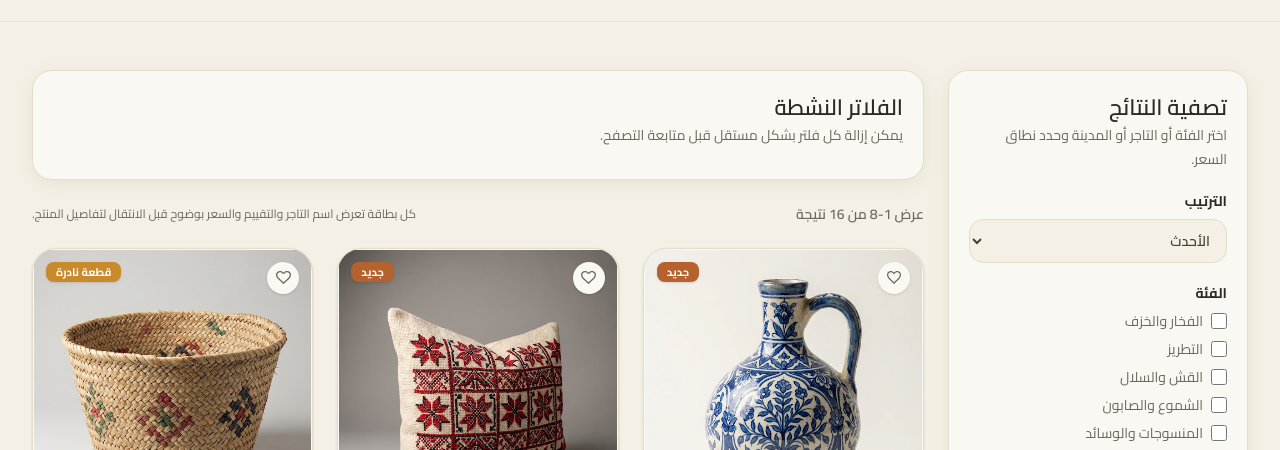
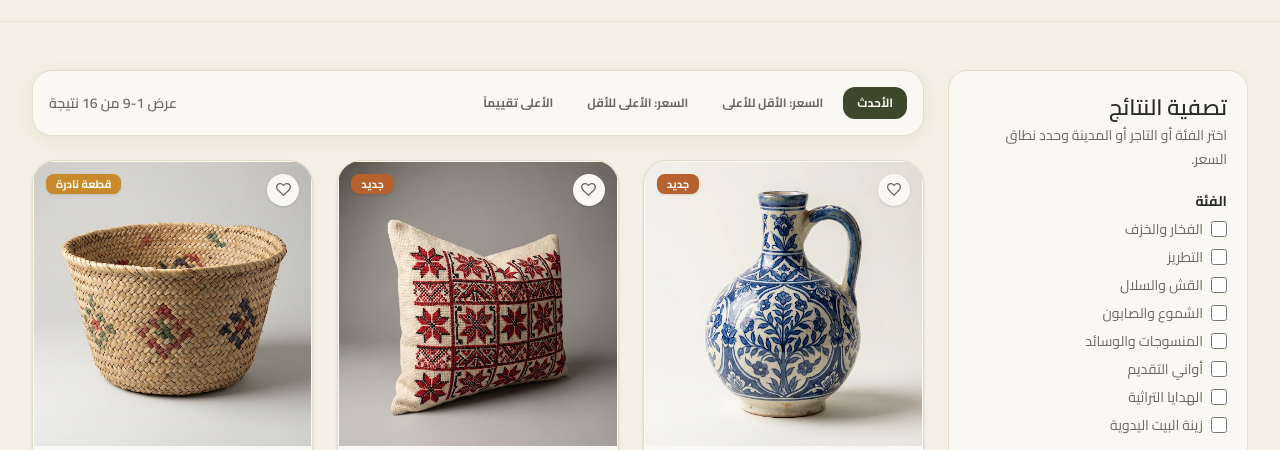
Before and after one commit to alsaeyd-alakhras/hirfah, a website: page browse.html in a window 1280 px wide. Shown: the part 286-736 px from the top of the page. Drawn offline with Linux system fonts and the light colour scheme.

Commit message:
Redesign browse.html results toolbar and filter sidebar
Move sort controls out of the sidebar into a pill-button bar above
the product grid, drop the "الفلاتر النشطة" active-filters card,
bump page size from 8 to 9 products, and make the filter sidebar
scroll independently with a slim custom scrollbar instead of pushing
the whole page.

```diff
--- a/assets/css/input.css
+++ b/assets/css/input.css
@@ -37,3 +37,30 @@
   --shadow-card: 0 4px 18px rgb(61 71 43 / 8%);
   --shadow-soft: 0 12px 34px rgb(43 43 38 / 12%);
 }
+
+.scroll-thin {
+  scrollbar-width: thin;
+  scrollbar-color: var(--color-line) transparent;
+  direction: ltr;
+}
+
+.scroll-thin > * {
+  direction: rtl;
+}
+
+.scroll-thin::-webkit-scrollbar {
+  width: 6px;
+}
+
+.scroll-thin::-webkit-scrollbar-track {
+  background: transparent;
+}
+
+.scroll-thin::-webkit-scrollbar-thumb {
+  background-color: var(--color-line);
+  border-radius: 9999px;
+}
+
+.scroll-thin::-webkit-scrollbar-thumb:hover {
+  background-color: var(--color-sage);
+}
--- a/assets/js/browse.js
+++ b/assets/js/browse.js
@@ -34,7 +34,7 @@ $(function () {
     galilee: 'الجليل'
   };
 
-  const pageSize = 8;
+  const pageSize = 9;
   const $cards = $('#productGrid .product-card');
   const $grid = $('#productGrid');
   const $activeFilters = $('#activeFilters');
@@ -62,7 +62,7 @@ $(function () {
       cities: selectedValues('city'),
       minPrice: Number.isFinite(minPrice) && minPrice > 0 ? minPrice : null,
       maxPrice: Number.isFinite(maxPrice) && maxPrice > 0 ? maxPrice : null,
-      sort: $('#sortProducts').val()
+      sort: $('.sort-tab-active').data('sort') || 'newest'
     };
   }
 
@@ -222,10 +222,17 @@ $(function () {
     renderPage();
   }
 
+  function setSortTab(sortValue) {
+    $('.sort-tab').removeClass('sort-tab-active').each(function () {
+      $(this).attr('aria-selected', String($(this).data('sort') === sortValue));
+    });
+    $(`.sort-tab[data-sort="${sortValue}"]`).addClass('sort-tab-active').attr('aria-selected', 'true');
+  }
+
   function resetFilters() {
     $('#browseFilters input[type="checkbox"]').prop('checked', false);
     $('#priceMin, #priceMax').val('');
-    $('#sortProducts').val('newest');
+    setSortTab('newest');
     applyFilters();
   }
 
@@ -245,10 +252,15 @@ $(function () {
 
     if (params.has('min')) $('#priceMin').val(params.get('min'));
     if (params.has('max')) $('#priceMax').val(params.get('max'));
-    if (params.has('sort')) $('#sortProducts').val(params.get('sort'));
+    setSortTab(params.get('sort') || 'newest');
   }
 
-  $('#browseFilters').on('change', 'input, select', function () {
+  $('#browseFilters').on('change', 'input', function () {
+    applyFilters();
+  });
+
+  $('#sortTabs').on('click', '.sort-tab', function () {
+    setSortTab($(this).data('sort'));
     applyFilters();
   });
 
--- a/browse.html
+++ b/browse.html
@@ -425,25 +425,14 @@
         </button>
 
         <div class="flex flex-col gap-6 lg:flex-row lg:items-start">
-          <aside id="browseFilterPanel" class="hidden lg:sticky lg:top-24 lg:block lg:w-[300px] lg:shrink-0">
+          <aside id="browseFilterPanel" class="hidden lg:sticky lg:top-6 lg:flex lg:w-[300px] lg:shrink-0 lg:flex-col lg:overflow-hidden lg:max-h-[calc(100vh-3rem)]">
             <form id="browseFilters"
-              class="flex flex-col gap-5 rounded-[20px] border border-line bg-surface p-4 shadow-card sm:p-5"
+              class="scroll-thin flex min-h-0 flex-1 flex-col gap-5 overflow-y-auto rounded-[20px] border border-line bg-surface p-4 shadow-card sm:p-5"
               aria-label="فلاتر نتائج المنتجات">
               <div class="text-start">
                 <h2 class="text-[22px] font-semibold leading-8 text-ink">تصفية النتائج</h2>
                 <p class="text-sm leading-6 text-muted">اختر الفئة أو التاجر أو المدينة وحدد نطاق السعر.</p>
               </div>
-
-              <label for="sortProducts" class="flex flex-col gap-2 text-start text-sm font-bold text-ink">
-                <span>الترتيب</span>
-                <select id="sortProducts" name="sortProducts"
-                  class="h-11 rounded-[14px] border border-line bg-canvas px-3 text-sm font-semibold text-olive outline-none focus:border-sage">
-                  <option value="newest">الأحدث</option>
-                  <option value="price-asc">السعر: من الأقل للأعلى</option>
-                  <option value="price-desc">السعر: من الأعلى للأقل</option>
-                  <option value="rating-desc">الأعلى تقييماً</option>
-                </select>
-              </label>
 
               <fieldset class="min-w-0">
                 <legend class="pb-2 text-start text-sm font-bold text-ink">الفئة</legend>
@@ -525,36 +514,31 @@
                   </button>
                 </div>
               </fieldset>
+
+              <button id="clearAllFilters" type="button"
+                class="hidden w-full items-center justify-center gap-2 rounded-[14px] border border-line bg-canvas px-4 py-2.5 text-xs font-bold text-olive hover:border-sage">
+                <i data-lucide="rotate-ccw" class="h-4 w-4"></i>
+                <span>إعادة ضبط الكل</span>
+              </button>
             </form>
           </aside>
 
           <div class="flex min-w-0 flex-1 flex-col gap-6">
-            <div class="flex flex-col gap-3 rounded-[20px] border border-line bg-surface p-4 shadow-card sm:p-5">
-              <div class="flex flex-col gap-3 lg:flex-row lg:items-center lg:justify-between">
-                <div class="text-start">
-                  <h2 class="text-[22px] font-semibold leading-8 text-ink">الفلاتر النشطة</h2>
-                  <p class="text-sm leading-6 text-muted">يمكن إزالة كل فلتر بشكل مستقل قبل متابعة التصفح.</p>
-                </div>
-                <button id="clearAllFilters" type="button"
-                  class="hidden w-fit items-center justify-center gap-2 rounded-[16px] border border-line bg-canvas px-4 py-2 text-xs font-bold text-olive hover:border-sage">
-                  <i data-lucide="rotate-ccw" class="h-4 w-4"></i>
-                  <span>إعادة ضبط الكل</span>
-                </button>
+            <div id="activeFilters" class="hidden flex-wrap items-center gap-2"></div>
+
+            <div class="flex flex-col gap-3 rounded-[20px] border border-line bg-surface p-3 shadow-card sm:flex-row sm:items-center sm:justify-between sm:p-4">
+              <div id="sortTabs" class="flex flex-wrap items-center gap-1.5" role="tablist" aria-label="ترتيب النتائج">
+                <button type="button" data-sort="newest"
+                  class="sort-tab rounded-[12px] px-3.5 py-2 text-xs font-bold text-muted hover:text-olive [&.sort-tab-active]:bg-olive [&.sort-tab-active]:text-surface">الأحدث</button>
+                <button type="button" data-sort="price-asc"
+                  class="sort-tab rounded-[12px] px-3.5 py-2 text-xs font-bold text-muted hover:text-olive [&.sort-tab-active]:bg-olive [&.sort-tab-active]:text-surface">السعر: الأقل للأعلى</button>
+                <button type="button" data-sort="price-desc"
+                  class="sort-tab rounded-[12px] px-3.5 py-2 text-xs font-bold text-muted hover:text-olive [&.sort-tab-active]:bg-olive [&.sort-tab-active]:text-surface">السعر: الأعلى للأقل</button>
+                <button type="button" data-sort="rating-desc"
+                  class="sort-tab rounded-[12px] px-3.5 py-2 text-xs font-bold text-muted hover:text-olive [&.sort-tab-active]:bg-olive [&.sort-tab-active]:text-surface">الأعلى تقييماً</button>
               </div>
-              <div id="activeFilters" class="flex flex-wrap items-center gap-2">
-                <button type="button"
-                  class="active-filter-chip inline-flex min-h-9 items-center gap-1.5 rounded-full border border-sage bg-sage/40 px-3 py-1.5 text-xs font-bold text-ink"
-                  data-filter-type="category" data-filter-value="pottery">
-                  <span>الفئة: الفخار والخزف</span>
-                  <i data-lucide="x" class="h-3.5 w-3.5"></i>
-                </button>
-              </div>
+              <p id="pageSummary" class="text-start text-sm font-semibold text-muted">عرض <bdi>1</bdi>-<bdi>9</bdi> من <bdi>16</bdi> نتيجة</p>
             </div>
-
-        <div class="flex flex-col gap-3 sm:flex-row sm:items-center sm:justify-between">
-          <p id="pageSummary" class="text-start text-sm font-semibold text-muted">عرض <bdi>1</bdi>-<bdi>8</bdi> من <bdi>16</bdi> نتيجة</p>
-          <p class="text-start text-xs leading-5 text-muted">كل بطاقة تعرض اسم التاجر والتقييم والسعر بوضوح قبل الانتقال لتفاصيل المنتج.</p>
-        </div>
 
         <div id="productGrid" class="grid grid-cols-1 gap-4 sm:grid-cols-2 sm:gap-6 xl:grid-cols-3">
           <article
```
Also changed, not shown: assets/css/output.css.
